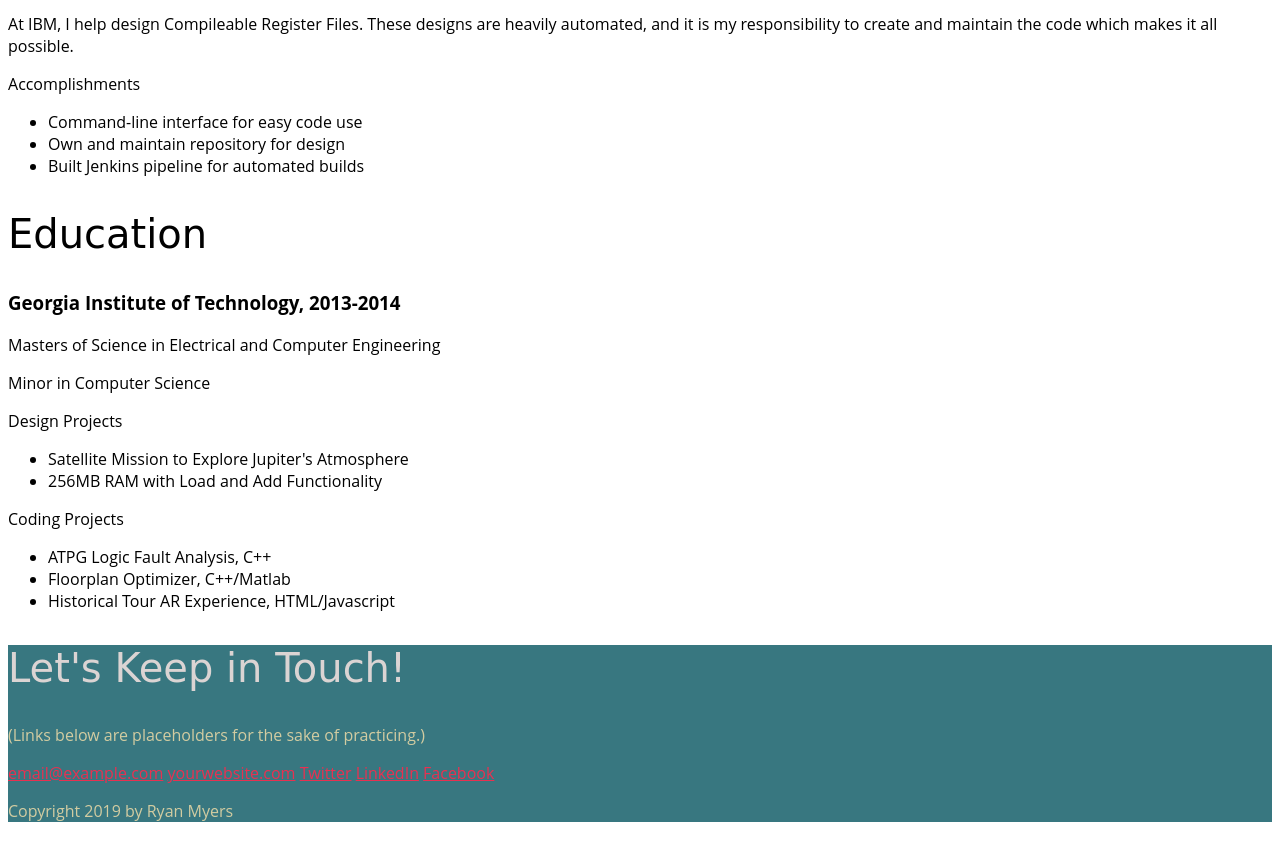
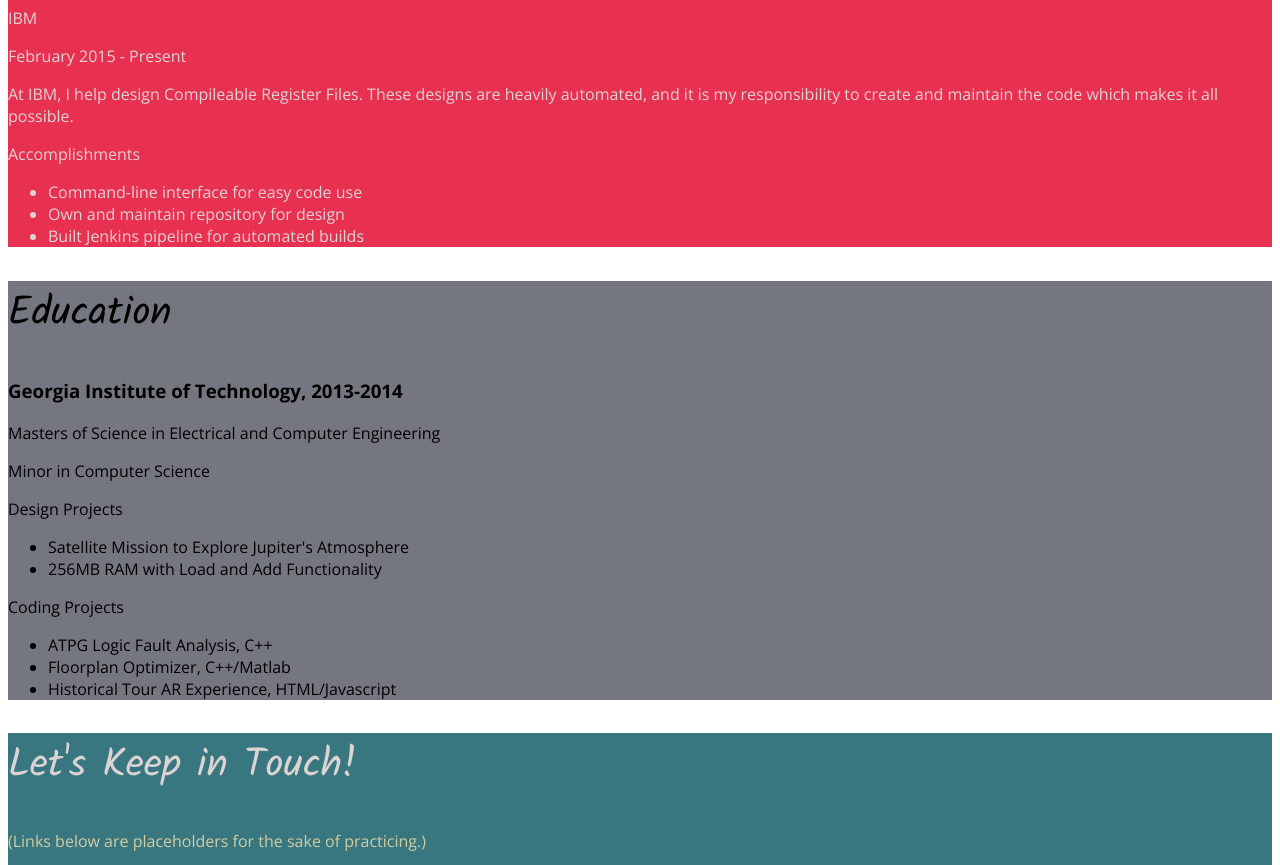
Before and after one commit to myanryers/css-resume, a plain HTML site: page index.html in a window 1280 px wide. Shown: the part 733-1598 px from the top of the page. Before the commit the page ends 1571 px from the top, so only its background shows below. Drawn offline with nearby package versions, Linux system fonts and the light colour scheme.

Commit message:
Adds Google Fonts link and adds work and education classes.

```diff
--- a/index.html
+++ b/index.html
@@ -4,6 +4,7 @@
     <meta charset="UTF-8">
     <meta name="viewport" content="width=device-width, initial-scale=1.0">
     <title>Ryan Myers | Resume</title>
+    <link href="https://fonts.googleapis.com/css?family=Kalam|Open+Sans:400,700" rel="stylesheet">
     <link rel="stylesheet" href="css/styles.css">
 </head>
 <body>
@@ -17,7 +18,7 @@
 
     <main>
         <!-- // Work Experience -->
-        <section>
+        <section class="work">
             <h2>Work Experience</h2>
 
             <!-- Job Details: copy this whole block to add more jobs -->
@@ -42,7 +43,7 @@
 
 
         <!-- // Education -->
-        <section>
+        <section class="education">
             <h2>Education</h2>
 
             <!-- School details: copy this whole block to add more schools. -->
```
